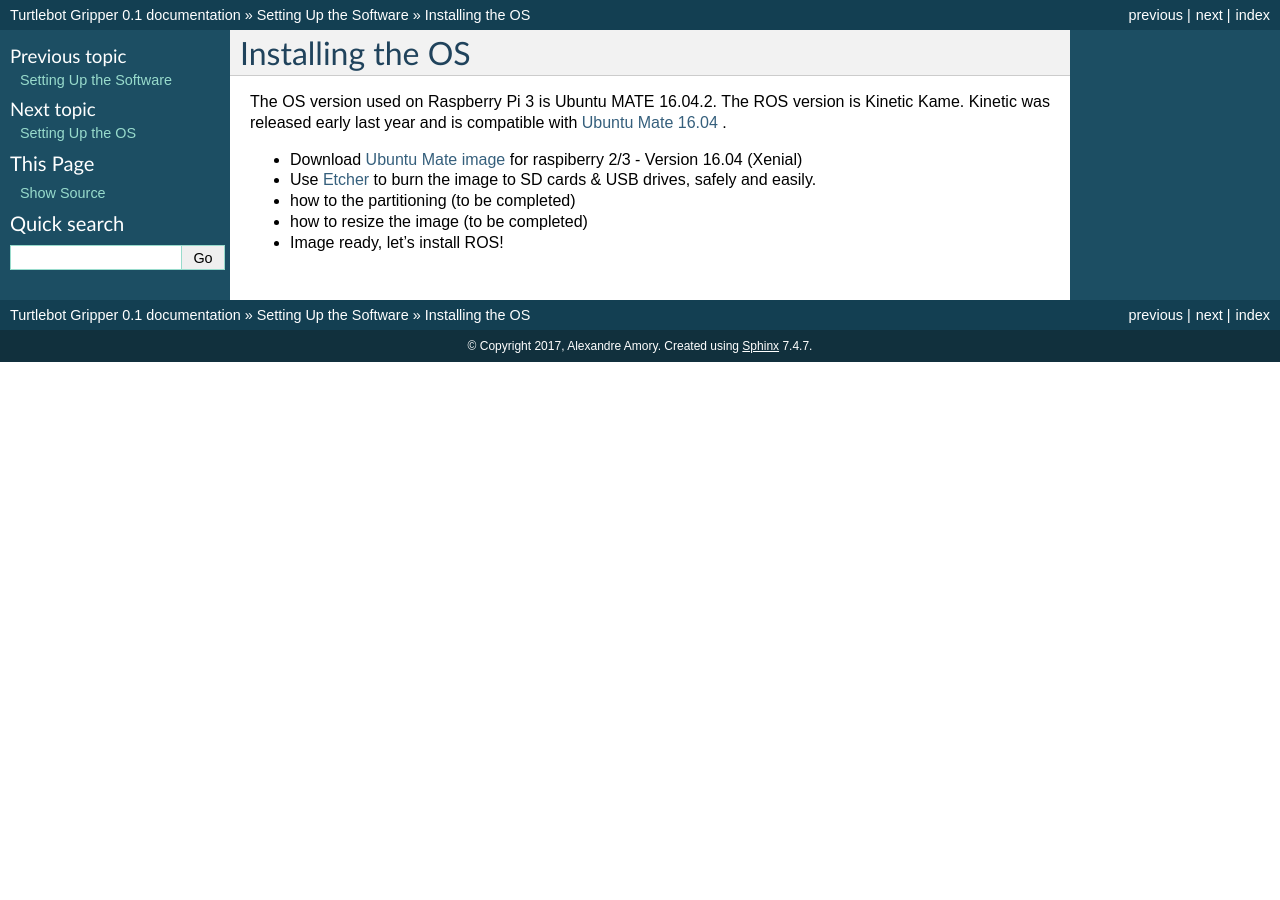
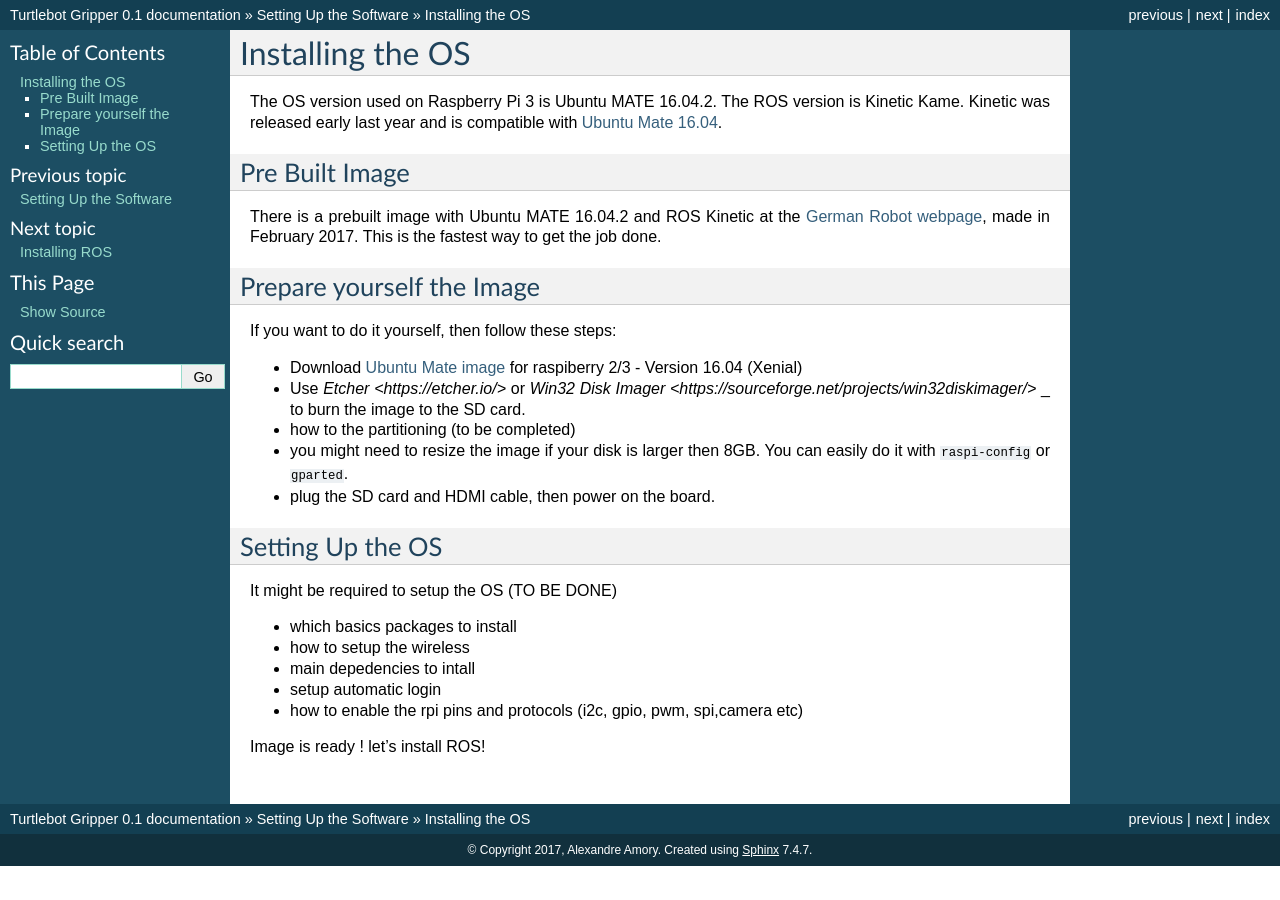
Before and after one commit to lsa-pucrs/zz-gripper, a Sphinx documentation site: the page built from docs/source/software/os-install.rst, in a window 1280 px wide. Built offline with Sphinx 7.4.7, drawn with Linux system fonts in a browser that asks for light colours; pages that are not in the unit, such as notebooks, are missing from menus.

Commit message:
update raspi setup doc

```diff
--- a/docs/source/software/index.rst
+++ b/docs/source/software/index.rst
@@ -8,7 +8,6 @@ This session We'll presente details about each topic.
 .. toctree::
 
    Installing the OS <os-install>
-   Setting Up the OS <setup-os>
    Installing ROS <ros>
    Hooking Up Peripherals to the Rpi board <periph>
    Testing the Rpi <testing>
--- a/docs/source/software/os-install.rst
+++ b/docs/source/software/os-install.rst
@@ -4,11 +4,36 @@ Installing the OS
 =============================================
 
 The OS version used on Raspberry Pi 3 is Ubuntu MATE 16.04.2.
-The ROS version is Kinetic Kame. Kinetic was released early last year and is compatible with `Ubuntu Mate 16.04 <https://ubuntu-mate.org/raspberry-pi/>`_
-.
+The ROS version is Kinetic Kame. Kinetic was released early last year and is compatible with `Ubuntu Mate 16.04 <https://ubuntu-mate.org/raspberry-pi/>`_.
+
+
+Pre Built Image
+--------------------
+
+There is a prebuilt image with Ubuntu MATE 16.04.2 and ROS Kinetic at the `German Robot webpage <http://www.german-robot.com/2016/05/26/raspberry-pi-sd-card-image/>`_, made in February 2017. This is the fastest way to get the job done.
+
+
+Prepare yourself the Image
+--------------------
+
+If you want to do it yourself, then follow these steps:
 
 - Download `Ubuntu Mate image <https://ubuntu-mate.org/download/>`_ for raspiberry 2/3 - Version 16.04 (Xenial)
-- Use `Etcher <https://etcher.io/>`_ to burn the image to SD cards & USB drives, safely and easily.
+- Use `Etcher <https://etcher.io/>` or `Win32 Disk Imager <https://sourceforge.net/projects/win32diskimager/>` _ to burn the image to the SD card.
 - how to the partitioning (to be completed)
-- how to resize the image (to be completed)
-- Image ready, let's install ROS!
+- you might need to resize the image if your disk is larger then 8GB. You can easily do it with ``raspi-config`` or ``gparted``.
+- plug the SD card and HDMI cable, then power on the board.
+
+Setting Up the OS
+--------------------
+
+It might be required to setup the OS (TO BE DONE)
+
+- which basics packages to install
+- how to setup the wireless
+- main depedencies to intall
+- setup automatic login
+- how to enable the rpi pins and protocols (i2c, gpio, pwm, spi,camera  etc)
+
+
+Image is ready ! let's install ROS!
```
Also changed, not shown: docs/source/software/setup-os.rst (deleted, +0 -12 lines).
